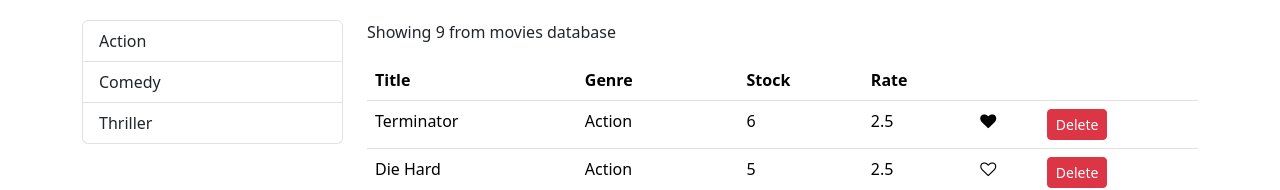
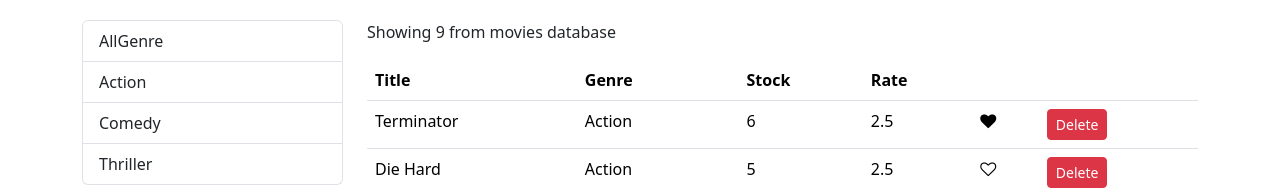
Before and after one commit to shashanknayak12/Vidly-movielist, a React (Create React App) app: page / in a window 1280 px wide. Shown: the top 190 px of the page. Built offline with nearby package versions, Linux system fonts and the light colour scheme.

Commit message:
added allGenre feature to list group

```diff
--- a/src/components/movies.jsx
+++ b/src/components/movies.jsx
@@ -18,7 +18,8 @@
 
 
     componentDidMount() {
-        this.setState({ movies: getMovies(), genres: getGenres() })
+        const genres = [{ name: 'AllGenre' }, ...getGenres()]
+        this.setState({ movies: getMovies(), genres })
     }
 
 
@@ -42,7 +43,7 @@
     }
 
     handleGenreSelect = genre => {
-        this.setState({ selectedGenre: genre })
+        this.setState({ selectedGenre: genre, currentPage: 1 })
     }
 
     render() {
@@ -50,7 +51,8 @@
         const { length: count } = this.state.movies
         const { pageSize, currentPage, selectedGenre, movies: allMovies } = this.state
 
-        const filtered = selectedGenre ? allMovies.filter(m => m.genre._id === selectedGenre._id) : allMovies
+        const filtered = selectedGenre && selectedGenre._id ?
+            allMovies.filter(m => m.genre._id === selectedGenre._id) : allMovies
 
         if (count === 0)
             return <p>There is no movies in database</p>
```
